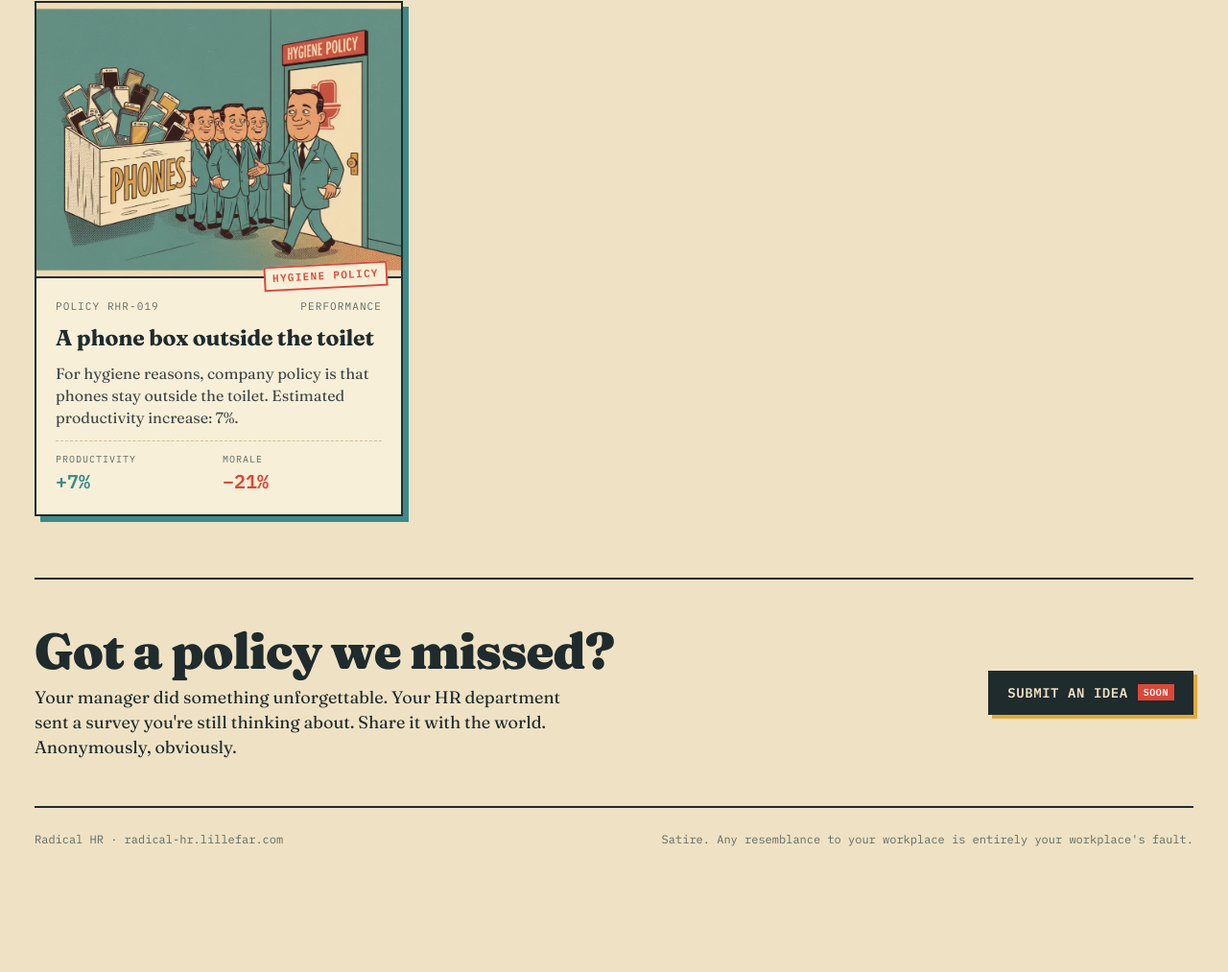
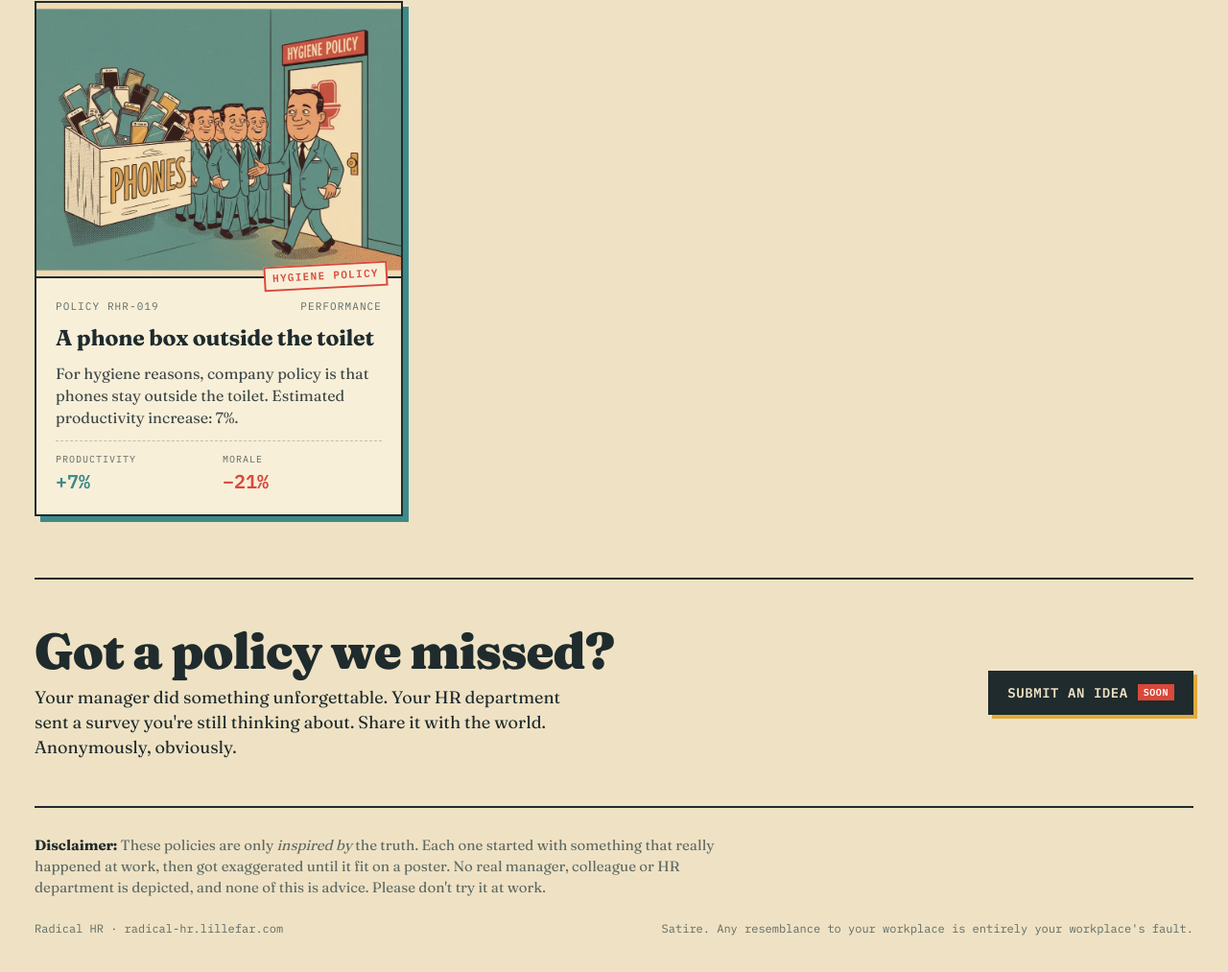
Before and after one commit to lajlev/radical-hr.lillefar.com, a plain HTML site: page index.html in a window 1280 px wide. Shown: the part 4416-5429 px from the top of the page at 96% size. Before the commit the page ends 5339 px from the top, so only its background shows below. Drawn offline with Linux system fonts and the light colour scheme.

Commit message:
Add 'inspired by the truth' disclaimer to footer
Co-Authored-By: Claude Opus 5.5 <noreply@anthropic.com>

```diff
--- a/index.html
+++ b/index.html
@@ -246,6 +246,13 @@
   }
   section.cta h3 { font-size: clamp(30px, 5vw, 52px); line-height: 1; margin: 0 0 10px; font-weight: 900; letter-spacing: -.02em; }
   section.cta p { margin: 0; font-size: 18px; max-width: 560px; }
+  .disclaimer {
+    max-width: 720px;
+    margin: 28px 0 0;
+    font-size: 15px;
+    color: var(--muted);
+  }
+  .disclaimer b { color: var(--ink); }
   footer {
     font-family: var(--mono);
     font-size: 12px;
@@ -343,6 +350,8 @@
     </div>
     <button class="btn submit-idea" type="button" aria-disabled="true">Submit an idea <span class="soon">Soon</span></button>
   </section>
+
+  <p class="disclaimer"><b>Disclaimer:</b> These policies are only <em>inspired by</em> the truth. Each one started with something that really happened at work, then got exaggerated until it fit on a poster. No real manager, colleague or HR department is depicted, and none of this is advice. Please don't try it at work.</p>
 
   <footer>
     <span>Radical HR · radical-hr.lillefar.com</span>
```
